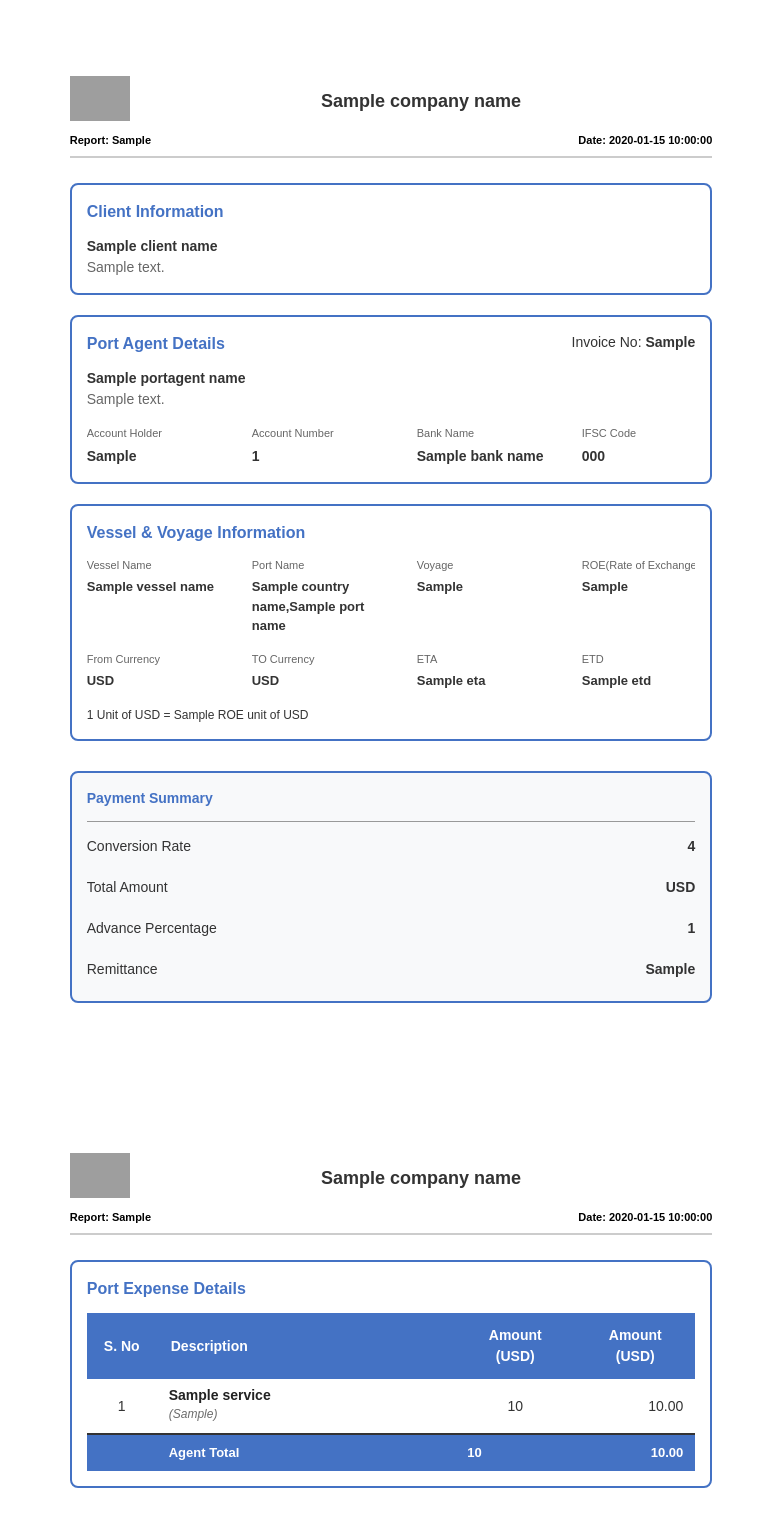
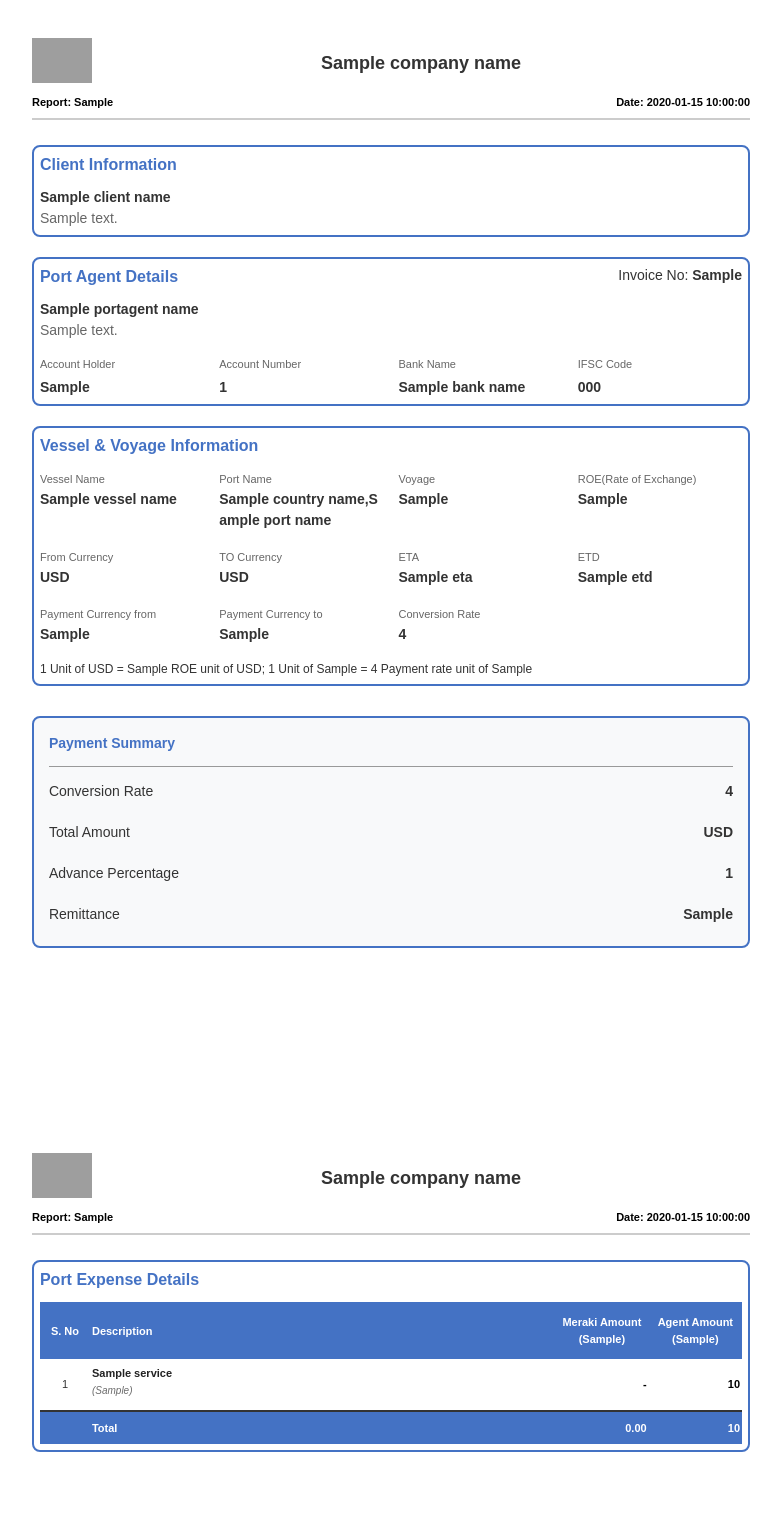
Before and after one commit to merakiops/disbursement-Backend, a Python web app: template app/templates/Report_templates/pda_report_template.html in a window 1280 px wide. Shown: the whole page, without its empty margins (249-1030 px from the left). After the commit the page ends 1452 px from the top, so only its background shows below. Run offline with Jinja, Linux system fonts and the light colour scheme; the template is opened without the code that fills it: most values are stand-ins (such as "Sample title", 1, 10 or a date in 2020); grey boxes are pictures that could not be loaded.

Commit message:
PDA fda report with system value

```diff
--- a/app/models/vw_fda_report.py
+++ b/app/models/vw_fda_report.py
@@ -45,3 +45,6 @@ class FdaReport(Base):
     fda_roe = Column(Float)
     fda_currency_from = Column(String)
     fda_currency_to = Column(String)
+    pmt_curr_to = Column(String)
+    pmt_curr_from=Column(String) #for the error msg
+    system_service_charge = Column(JSON)
--- a/app/models/vw_pda_report.py
+++ b/app/models/vw_pda_report.py
@@ -42,3 +42,6 @@ class PdaReport(Base):
     pda_roe = Column(Float)
     pda_currency_from = Column(String)
     pda_currency_to = Column(String)
+    pmt_curr_to = Column(String)
+    system_service_charge = Column(JSON)
+    pmt_curr_from=Column(String) #for the error msg
--- a/app/templates/Report_templates/pda_report_template.html
+++ b/app/templates/Report_templates/pda_report_template.html
@@ -111,8 +111,29 @@
                     <span class="value"><strong>{{etd}}</strong></span>
                 </div>
             </div>
+            <!-- add three more fields to identify the currency conversion -->
+
+                <div class="vessel-labels">
+                    <div class="vessel-item">
+                        <span class="label">Payment Currency from</span>
+                        <span class="value"><strong>{{pmt_curr_from}}</strong></span>
+                    </div>
+                    <div class="vessel-item">
+                        <span class="label">Payment Currency to</span>
+                        <span class="value"><strong>{{pmt_curr_to}}</strong></span>
+                    </div>
+                    <div class="vessel-item">
+                        <span class="label">Conversion Rate</span>
+                        <span class="value"><strong>{{conversion_rate}}</strong></span>
+                    </div>
+                    <div class="vessel-item">
+                        <span class="label"></span>
+                        <span class="value"><strong></strong></span>
+                    </div>
+
+                </div>
             <div class="roe-explanation" style="margin-top: 15px;">
-                1 Unit of {{pda_currency_from}} = {{pda_roe}} ROE unit of {{pda_currency_to}}
+                1 Unit of {{pda_currency_from}} = {{pda_roe}} ROE unit of {{pda_currency_to}}; 1 Unit of {{pmt_curr_from}} = {{conversion_rate}} Payment rate unit of {{pmt_curr_to}}
             </div>
         </div>
 
@@ -170,7 +191,8 @@
     <!-- SERVICE EXPENSE PAGES -->
     {% set ns = namespace(counter=0) %}
     {% for chunk in service_charge.chunks %}
-    <div class="page table-page">
+    {% set system_chunk = system_service_charge.chunks[loop.index0] if system_service_charge.chunks and loop.index0 <
+        system_service_charge.chunks|length else [] %} <div class="page table-page">
         <div class="header">
             <div class="header-top">
                 <div class="logo-left">
@@ -192,22 +214,30 @@
                     <h3>Port Expense Details</h3>
                 <table class="expense-table">
                     <colgroup>
-                        <col style="width:70px; white-space: nowrap;" />
+                        <col style="width:50px; white-space: nowrap;" />
                         <col style="width:auto;" />
-                        <col style="width:120px;" />
+                        <col style="width:12ch;" />
+                        <col style="width:12ch;" />
+                        <!-- <col style="width:12ch;" /> -->
                     </colgroup>
                     <thead>
                         <tr>
                             <th>S.&nbsp;No</th>
                             <th>Description</th>
-                            <th style="text-align: center;">Amount <br />({{pda_currency_from}})</th>
-                            <th style="text-align: center;">Amount<br />({{pda_currency_to}})</th>
+                            <th style="text-align: center;">
+                                Meraki Amount
+                                <br />
+                                ({% if pmt_curr_to %}{{pmt_curr_to}}{% else %}NA{% endif %})
+                            </th>
+                            <th style="text-align: center;">Agent Amount <br />({% if pmt_curr_to %}{{pmt_curr_to}}{% else %}NA{% endif %})</th>
+                            <!-- <th style="text-align: center;">Amount<br />({{pda_currency_to}})</th> -->
                         </tr>
                     </thead>
                     <tbody>
                         {% for services in chunk %}
-                        {% set ns.counter = ns.counter + 1 %}
-                        <tr style="min-height: 60px;">
+                        {% set system_services = system_chunk[loop.index0] if system_chunk and loop.index0 <
+                            system_chunk|length else {} %} {% set ns.counter=ns.counter + 1 %} <tr
+                            style="min-height: 60px;">
                             <td>{{ ns.counter }}</td>
                             <td>
                                 <div class="service-title"><strong>{{ services.service }}</strong></div>
@@ -215,18 +245,32 @@
                                 <div class="service-info">({{ services.info_msg }})</div>
                                 {% endif %}
                             </td>
-                            <td style="text-align: center;">{{ services.total }}</td>
-                            <td style="text-align: right;"><span>{{ "%.2f"|format((services.total * pda_roe) | round(2))
-                                    if services.total and pda_roe else 0 }}</span></td>
+                            <td style="text-align: right;">
+                                {% if system_services and system_services.total and system_services.total|float != 0 %}
+                                {{ "%.2f"|format(system_services.total|float) }}
+                                {% else %}
+                                -
+                                {% endif %}
+                            </td>
+                            <td style="text-align: right;">{{ services.total }}</td>
+                            <!-- <td style="text-align: right;"><span>{{ "%.2f"|format((services.total|float * pda_roe|float)
+                                    | round(2))
+                                    if services.total and pda_roe else 0 }}</span></td> -->
                             </tr>
                             {% endfor %}
                             {% if loop.last %}
                             <tr class="total-row">
                                 <td></td>
-                            <td><strong>Agent Total</strong></td>
-                            <td><strong>{{ service_charge.grand_total }}</strong></td>
-                            <td><strong><span>{{ "%.2f"|format((service_charge.grand_total * pda_roe) | round(2)) if
-                                        service_charge.grand_total and pda_roe else 0 }}</span></strong></td>
+                                <td><strong>Total</strong></td>
+                                <td style="text-align: right;">
+                                    {{ "%.2f"|format(system_service_charge.grand_total|float)
+                                    if system_service_charge.grand_total else "0.00" }}
+                                </td>
+                                <td style="text-align: right;"><strong>{{ service_charge.grand_total }}</strong></td>
+                                <!-- <td style="text-align: right;"><strong><span>{{
+                                            "%.2f"|format((service_charge.grand_total|float * pda_roe|float) |
+                                            round(2)) if
+                                            service_charge.grand_total and pda_roe else 0 }}</span></strong></td> -->
                             </tr>
                             {% endif %}
                     </tbody>
--- a/app/templates/Report_templates/report_styles.css
+++ b/app/templates/Report_templates/report_styles.css
@@ -22,7 +22,7 @@ body {
     width: 210mm;
     min-height: 297mm;
     margin: 0 auto;
-    padding: 20mm;
+    padding: 10mm;
     background: white;
     position: relative;
     page-break-after: always;
@@ -63,14 +63,17 @@ body {
     border: none !important;
 }
 
-.logo, .logo-left img, .logo-right img {
+.logo,
+.logo-left img,
+.logo-right img {
     width: 60px;
     height: auto;
 }
 
 /* Compact header for continuation pages: smaller logos, no large title */
 .header.small-header {
-    border-bottom: none; /* don't show the thick line */
+    border-bottom: none;
+    /* don't show the thick line */
     padding-bottom: 0;
     margin-bottom: 0;
 }
@@ -120,13 +123,12 @@ body {
 
 .report-type {
     text-align: left;
-    color:black
+    color: black
 }
 
 .date {
     text-align: right;
-    color:black
-
+    color: black
 }
 
 .invoice {
@@ -140,7 +142,7 @@ body {
 .section {
     border: 2px solid #4472C4;
     border-radius: 8px;
-    padding: 15px;
+    padding: 6px 6px 6px 6px;
     margin-bottom: 20px;
     /* Remove background fill for the section block so table data appears on a
        clean background. Keep border to preserve section outline. */
@@ -151,7 +153,7 @@ body {
     color: #4472C4;
     font-size: 16px;
     font-weight: bold;
-    margin-bottom: 12px;
+    margin-bottom: 10px;
 }
 
 .address {
@@ -184,10 +186,9 @@ hr {
 }
 
 .agent-labels {
-    display: flex;
-    flex-wrap: nowrap;
+    display: grid;
+    grid-template-columns: repeat(4, minmax(0, 1fr));
     gap: 15px;
-    overflow-x: hidden; /* Add horizontal scroll if needed */
 }
 
 .agent-item {
@@ -215,19 +216,35 @@ hr {
 }
 
 /* Vessel Information Flexbox */
-.vessel-labels {
+/* .vessel-labels {
     display: flex;
     flex-wrap: nowrap;
     gap: 15px;
     overflow-x: hidden;
     margin-bottom: 15px;
+} */
+
+/* Vessel Information Flexbox */
+.vessel-labels {
+    display: flex;
+    flex-wrap: wrap;
+    gap: 15px;
+    overflow-x: hidden;
+    margin-bottom: 15px;
 }
 
-.vessel-item {
+/* .vessel-item {
     display: flex;
     flex-direction: column;
     flex: 1;
     min-width: 150px;
+} */
+.vessel-item {
+    flex: 1 1 150px;
+    min-width: 0;
+    word-break: break-all;
+    overflow-wrap: anywhere;
+    white-space: normal;
 }
 
 .vessel-item .label {
@@ -238,12 +255,18 @@ hr {
     hyphens: auto;
 }
 
-.vessel-item .value {
+/* .vessel-item .value {
     color: #333;
     font-size: 13px;
     word-wrap: break-word;
     overflow-wrap: break-word;
     hyphens: auto;
+} */
+
+.vessel-item .value {
+    display: block;
+    word-break: break-all;
+    overflow-wrap: anywhere;
 }
 
 /* Vessel Information Grid */
@@ -308,13 +331,15 @@ hr {
     }
 
     .date-item {
-        min-width: 120px; /* Slightly smaller on tablets */
+        min-width: 120px;
+        /* Slightly smaller on tablets */
     }
 }
 
 @media screen and (max-width: 480px) {
     .date-item {
-        min-width: 100px; /* Even smaller on mobile */
+        min-width: 100px;
+        /* Even smaller on mobile */
     }
 }
 
@@ -342,7 +367,7 @@ hr {
     margin-bottom: 12px;
 }
 
-.balance-summary{
+.balance-summary {
     flex: 1;
     border: 2px solid #4472C4;
     border-radius: 8px;
@@ -358,25 +383,29 @@ hr {
 }
 
 /* Cost Items Flexbox */
-.cost-items, .summary-items {
+.cost-items,
+.summary-items {
     display: flex;
     flex-direction: column;
     gap: 8px;
 }
 
-.cost-item, .summary-item {
+.cost-item,
+.summary-item {
     display: flex;
     justify-content: space-between;
     align-items: center;
     padding: 6px 0;
 }
 
-.cost-label, .summary-label {
+.cost-label,
+.summary-label {
     color: #333;
     flex: 1;
 }
 
-.cost-amount, .summary-amount {
+.cost-amount,
+.summary-amount {
     text-align: right;
     font-weight: bold;
     color: #333;
@@ -420,7 +449,7 @@ hr {
 .expense-table {
     width: 100%;
     border-collapse: collapse;
-    margin-top: 10px;
+    margin-top: 2px;
     min-width: 500px;
     table-layout: fixed;
 }
@@ -428,14 +457,15 @@ hr {
 .expense-table th,
 .expense-table td {
     white-space: normal;
-    word-break: break-word;
-    overflow-wrap: anywhere;
+    word-break: break-all;
+    overflow-wrap: break-word;
     vertical-align: top;
-    margin-top: 6mm;
+    margin-top: 5mm;
 }
 
 .page.table-end .content {
-    padding-bottom: 6mm; /* smaller space left at page bottom before next table page */
+    padding-bottom: 6mm;
+    /* smaller space left at page bottom before next table page */
 }
 
 .page.continued .content {
@@ -456,29 +486,51 @@ hr {
     padding-bottom: 4mm;
 }
 
-.expense-table th:first-child,
-.expense-table td:first-child {
-    width: 60px;
+.expense-table th:nth-child(1),
+.expense-table td:nth-child(1) {
+    width: 40px;
     text-align: center;
 }
 
-.expense-table th:last-child,
-.expense-table td:last-child {
-    width: 120px;
+.expense-table th:nth-child(2),
+.expense-table td:nth-child(2) {
+    width: auto;
+}
+
+.expense-table th:nth-child(3),
+.expense-table td:nth-child(3),
+.expense-table th:nth-child(4),
+.expense-table td:nth-child(4),
+.expense-table th:nth-child(5),
+.expense-table td:nth-child(5) {
+    width: 12ch;
     text-align: right;
+}
+
+/* Black bold styling only for data rows, not header/total row */
+.expense-table tbody tr:not(.total-row) td:nth-child(3),
+.expense-table tbody tr:not(.total-row) td:nth-child(4),
+.expense-table tbody tr:not(.total-row) td:nth-child(5) {
+    color: #000;
+    font-weight: bold;
 }
 
 .expense-table thead th {
     background: #4472C4;
     color: #fff;
-    padding: 12px 14px;
+    padding: 12px 2px;
     font-weight: bold;
     text-align: left;
     border: none;
 }
 
-.expense-table thead th:first-child { text-align: center; }
-.expense-table thead th:last-child { text-align: right; }
+.expense-table thead th:first-child {
+    text-align: center;
+}
+
+.expense-table thead th:last-child {
+    text-align: right;
+}
 
 /* Keep header labels on a single line for PDFs and desktop */
 .expense-table thead th {
@@ -493,11 +545,13 @@ hr {
     font-weight: 700;
     color: #222;
     margin-bottom: 4px;
+    font-size: 11px;
     line-height: 1.15;
 }
+
 .expense-table .service-info {
     color: #6b6b6b;
-    font-size: 12px;
+    font-size: 10px;
     font-style: italic;
     line-height: 1.3;
     margin-top: 4px;
@@ -506,26 +560,19 @@ hr {
 
 .expense-table td {
     border: none;
-    padding: 8px 12px;
+    padding: 8px 2px;
     vertical-align: middle;
 }
 
-.expense-table tr:nth-child(odd) { background: #ffffff; }
-.expense-table tr:nth-child(even) { background: #edf6ff; }
-
-.expense-table th:first-child,
-.expense-table td:first-child {
-    width: 60px;
-    text-align: center;
+.expense-table tr:nth-child(odd) {
+    background: #ffffff;
 }
 
-.expense-table th:last-child,
-.expense-table td:last-child {
-    width: 120px;
-    text-align: right;
+.expense-table tr:nth-child(even) {
+    background: #edf6ff;
 }
 
-.expense-table td:last-child { border-right: none; }
+/* Column widths moved up to main table styles */
 
 /* Description column responsiveness */
 .expense-table th:nth-child(2),
@@ -547,6 +594,29 @@ hr {
     color: #fff;
 }
 
+.expense-table td:nth-child(1),
+.expense-table td:nth-child(2),
+.expense-table td:nth-child(3),
+.expense-table td:nth-child(4),
+.expense-table td:nth-child(5),
+.total-row td:nth-child(1),
+.total-row td:nth-child(2),
+.total-row td:nth-child(3),
+.total-row td:nth-child(4),
+.total-row td:nth-child(5),
+.expense-table th:nth-child(1),
+.expense-table th:nth-child(2),
+.expense-table th:nth-child(3),
+.expense-table th:nth-child(4),
+.expense-table th:nth-child(5) {
+    font-size: 11px;
+}
+
+.expense-table th,
+.expense-table td {
+    margin: 0;
+}
+
 /* ===============================
    RESPONSIVE STYLES
 =================================*/
@@ -555,7 +625,7 @@ hr {
 @media screen and (max-width: 768px) {
     .page {
         width: 100%;
-        padding: 15mm;
+        padding: 8mm;
         margin: 0;
     }
 
@@ -565,7 +635,9 @@ hr {
         gap: 10px;
     }
 
-    .logo, .logo-left img, .logo-right img {
+    .logo,
+    .logo-left img,
+    .logo-right img {
         width: 50px;
     }
 
@@ -585,7 +657,9 @@ hr {
         gap: 8px;
     }
 
-    .report-type, .date, .invoice {
+    .report-type,
+    .date,
+    .invoice {
         text-align: center;
     }
 
@@ -625,7 +699,7 @@ hr {
         right: 0;
         bottom: 0;
         width: 10px;
-        background: linear-gradient(to left, rgba(0,0,0,0.1), transparent);
+        background: linear-gradient(to left, rgba(0, 0, 0, 0.1), transparent);
         pointer-events: none;
     }
 }
@@ -637,7 +711,7 @@ hr {
     }
 
     .page {
-        padding: 10mm;
+        padding: 6mm;
     }
 
     .header {
@@ -662,7 +736,9 @@ hr {
         margin-bottom: 10px;
     }
 
-    .logo, .logo-left img, .logo-right img {
+    .logo,
+    .logo-left img,
+    .logo-right img {
         width: 40px;
     }
 
@@ -767,7 +843,7 @@ hr {
     }
 
     .expense-table {
-        font-size: 10px;
+        font-size: 8px;
         min-width: 300px;
     }
 
@@ -803,11 +879,13 @@ hr {
         hyphens: auto;
     }
 
-    .expense-table .service-info { min-height: 16px; }
+    .expense-table .service-info {
+        min-height: 16px;
+    }
 
     .expense-details {
         border-radius: 8px;
-        box-shadow: inset 0 0 10px rgba(0,0,0,0.1);
+        box-shadow: inset 0 0 10px rgba(0, 0, 0, 0.1);
     }
 
     .expense-table thead th {
@@ -821,7 +899,7 @@ hr {
 /* Extra Small Mobile (320px and below) */
 @media screen and (max-width: 320px) {
     .page {
-        padding: 8mm;
+        padding: 5mm;
     }
 
     .section {
@@ -854,12 +932,14 @@ hr {
         font-size: 8px;
     }
 
-    .expense-table .service-info { min-height: 14px; }
+    .expense-table .service-info {
+        min-height: 14px;
+    }
 
     .expense-table th:nth-child(2),
     .expense-table td:nth-child(2) {
         max-width: 120px;
-        font-size: 8px;
+        font-size: 7px;
     }
 
     .company-info h1 {
```
Also changed, not shown: app/api/report_gen_controller.py (+11 -2 lines), app/repo/port_agent_repo.py (+16 -9 lines), app/repo/report_gen_repo.py (+11 -3 lines), app/services/report_service_impl.py (+75 -1 lines), app/tariff_rule_calculation/all_calculation.py (+7 -7 lines), app/templates/Report_templates/fda_report_template.html (+61 -16 lines). Lines whose indentation alone changed are shown as unchanged.
